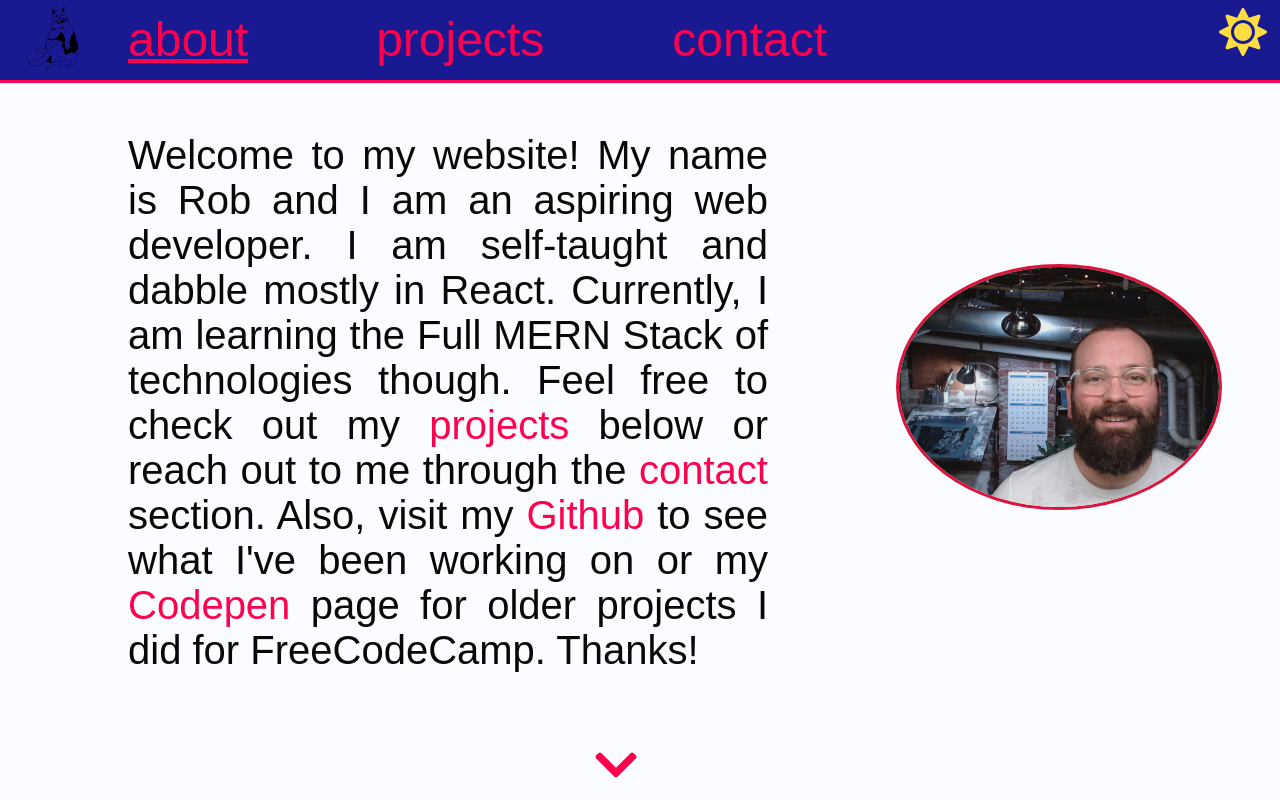
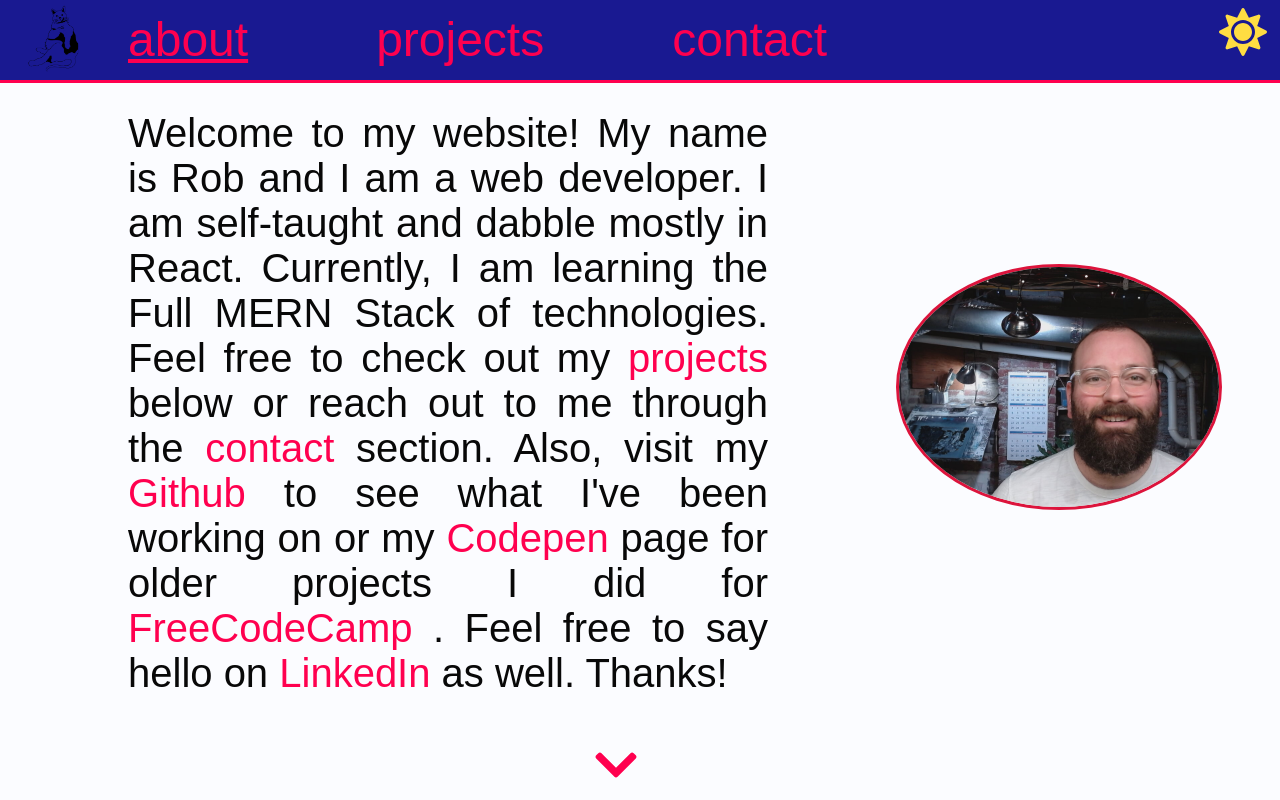
Before and after one commit to rkd412/my-portfolio, a React (Create React App) app: page / in a window 1280 px wide. Shown: the top 800 px of the page. Built offline with nearby package versions, Linux system fonts and the light colour scheme.

Commit message:
Messed around a little and reworded some stuff too

```diff
--- a/src/components/desktop/About.js
+++ b/src/components/desktop/About.js
@@ -43,10 +43,9 @@ const About = () => {
       <Fade left>
         <div className={styles["about-text"]}>
           <p>
-            Welcome to my website! My name is Rob and I am an aspiring web
-            developer. I am self-taught and dabble mostly in React. Currently, I
-            am learning the Full MERN Stack of technologies though. Feel free to
-            check out my{" "}
+            Welcome to my website! My name is Rob and I am a web developer. I am
+            self-taught and dabble mostly in React. Currently, I am learning the
+            Full MERN Stack of technologies. Feel free to check out my{" "}
             <a id="projectsnav" href="#projects">
               projects
             </a>{" "}
@@ -70,7 +69,23 @@ const About = () => {
             >
               Codepen
             </a>{" "}
-            page for older projects I did for FreeCodeCamp. Thanks!
+            page for older projects I did for{" "}
+            <a
+              href="https://www.freecodecamp.org/rkd412"
+              target="_blank"
+              rel="noreferrer"
+            >
+              FreeCodeCamp{" "}
+            </a>{" "}
+            . Feel free to say hello on{" "}
+            <a
+              href="https://linkedin.com/in/robert-davis-b72893217"
+              target="_blank"
+              rel="noreferrer"
+            >
+              LinkedIn
+            </a>{" "}
+            as well. Thanks!
           </p>
         </div>
       </Fade>
--- a/src/components/desktop/Contact.js
+++ b/src/components/desktop/Contact.js
@@ -13,7 +13,7 @@ const Contact = () => {
   const copyHandler = (e) => {
     navigator.clipboard.writeText("rkdavis412@gmail.com");
     window.alert(
-      "Email copied to clipboard! No one really wants their email automatically launched for them it seems. Let me know if you agree in your email and if you like this approach or not! Look forward to hearing from you :)"
+      "Email copied to clipboard! No one really wants their email automatically launched for them. Look forward to hearing from you!"
     );
     e.target.blur();
   };
--- a/src/components/desktop/NavBar.module.css
+++ b/src/components/desktop/NavBar.module.css
@@ -224,7 +224,7 @@
 }
 
 .night-zara-image {
-  height: 1.50em;
+  height: 1.5em;
   width: 1.125em;
   position: absolute;
   left: 2%;
@@ -237,7 +237,7 @@
 }
 
 .day-zara-image {
-  height: 1.50em;
+  height: 1.5em;
   width: 1.125em;
   position: absolute;
   left: 2%;
@@ -249,20 +249,18 @@
 }
 
 .animated img {
-  animation-name: Logo;
   position: absolute;
-  animation-duration: 10s;
-  animation-iteration-count: 1;
+  animation: Logo 10s 1;
 }
 
 @keyframes Logo {
   0% {
     right: 0;
-    transform: translateX(0%)
+    transform: translateX(0%);
   }
   25% {
     right: 0;
-    transform: translateX(-1000%)
+    transform: translateX(-1000%);
   }
   50% {
     right: 0;
@@ -274,10 +272,10 @@
 
   75% {
     right: 0;
-    transform: translateX(-500%)
+    transform: translateX(-500%);
   }
   100% {
     right: 0;
-    transform: translateX(0%)
+    transform: translateX(0%);
   }
 }
--- a/src/components/mobile/MobileAbout.js
+++ b/src/components/mobile/MobileAbout.js
@@ -62,19 +62,52 @@ const MobileAbout = () => {
               : styles["day-about-text"]
           }
         >
-          Welcome to my website! My name is Rob and I am an aspiring web
-          developer. I am self-taught and dabble mostly in React. Currently, I
-          am learning the Full MERN Stack of technologies though. Feel free to
-          check out my <a href="#project">projects</a> below or reach out to me
-          through the <a href="#contact">contact</a> section. Also, visit my{" "}
-          <a href="https://github.com/rkd412" target="_blank" rel="noreferrer">
-            Github
-          </a>{" "}
-          to see what I've been working on or my{" "}
-          <a href="https://codepen.io/rkd412" target="_blank" rel="noreferrer">
-            Codepen
-          </a>{" "}
-          page for older projects I did for FreeCodeCamp. Thanks!
+          {" "}
+          <p>
+            Welcome to my website! My name is Rob and I am a web developer. I am
+            self-taught and dabble mostly in React. Currently, I am learning the
+            Full MERN Stack of technologies. Feel free to check out my{" "}
+            <a id="projectsnav" href="#projects">
+              projects
+            </a>{" "}
+            below or reach out to me through the{" "}
+            <a id="contactnav" href="#contact">
+              contact
+            </a>{" "}
+            section. Also, visit my{" "}
+            <a
+              href="https://github.com/rkd412"
+              target="_blank"
+              rel="noreferrer"
+            >
+              Github
+            </a>{" "}
+            to see what I've been working on or my{" "}
+            <a
+              href="https://codepen.io/rkd412"
+              target="_blank"
+              rel="noreferrer"
+            >
+              Codepen
+            </a>{" "}
+            page for older projects I did for{" "}
+            <a
+              href="https://www.freecodecamp.org/rkd412"
+              target="_blank"
+              rel="noreferrer"
+            >
+              FreeCodeCamp{" "}
+            </a>{" "}
+            . Feel free to say hello on{" "}
+            <a
+              href="https://linkedin.com/in/robert-davis-b72893217"
+              target="_blank"
+              rel="noreferrer"
+            >
+              LinkedIn
+            </a>{" "}
+            as well. Thanks!
+          </p>
         </div>
       </Fade>
     </div>
--- a/src/components/mobile/MobileContact.js
+++ b/src/components/mobile/MobileContact.js
@@ -19,7 +19,7 @@ const MobileContact = () => {
   const copyHandler = () => {
     navigator.clipboard.writeText("rkdavis412@gmail.com");
     window.alert(
-      "Email copied to clipboard! No one really wants their email automatically launched for them. Let me know if you agree in your email and if you like this approach or not! Look forward to hearing from you :)"
+      "Email copied to clipboard! No one really wants their email automatically launched for them. Look forward to hearing from you!"
     );
   };
 
```
